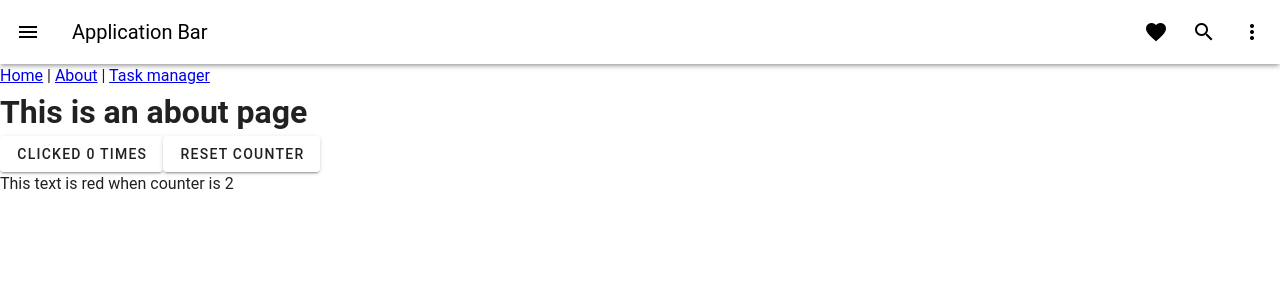
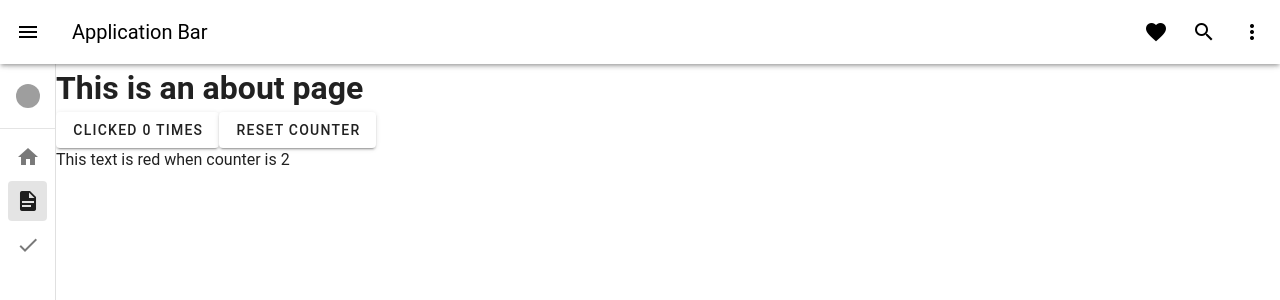
Before and after one commit to Putiversal/my-vue-app, a Vue app: page /about in a window 1280 px wide. Shown: the top 300 px of the page. Built offline with nearby package versions, Linux system fonts and the light colour scheme; grey boxes are pictures that could not be loaded.

Commit message:
feat(): Added v-navigation-drawer

```diff
--- a/src/App.vue
+++ b/src/App.vue
@@ -14,12 +14,33 @@
       </template>
     </v-app-bar>
 
+    <v-navigation-drawer expand-on-hover permanent rail>
+      <v-list>
+        <v-list-item
+          prepend-avatar="https://upload.wikimedia.org/wikipedia/commons/thumb/6/6d/2._Mestre_%28Italy%29%2C_the_dog_MILO.jpg/250px-2._Mestre_%28Italy%29%2C_the_dog_MILO.jpg"
+          subtitle="danielfink2001@mail.ru"
+          title="Fink Daniel"
+        ></v-list-item>
+      </v-list>
+
+      <v-divider></v-divider>
+
+      <v-list density="compact" nav>
+        <v-list-item prepend-icon="mdi-home" to="/" title="Home"></v-list-item>
+        <v-list-item
+          prepend-icon="mdi-file-document"
+          to="/about"
+          title="Testing ground RN"
+        ></v-list-item>
+        <v-list-item
+          prepend-icon="mdi-check"
+          to="/taskManager"
+          title="Task Manager"
+        ></v-list-item>
+      </v-list>
+    </v-navigation-drawer>
+
     <v-main>
-      <nav>
-        <router-link to="/">Home</router-link> |
-        <router-link to="/about">About</router-link> |
-        <router-link to="/taskManager">Task manager</router-link>
-      </nav>
       <router-view />
     </v-main>
   </v-app>
--- a/src/components/AzazHeart.vue
+++ b/src/components/AzazHeart.vue
@@ -17,6 +17,6 @@ const azazSuccess = () => {
 
 <style lang="scss" scoped>
 .successColor {
-  color: #42b983;
+  color: red;
 }
 </style>
```
Also changed, not shown: .eslintrc.js.
